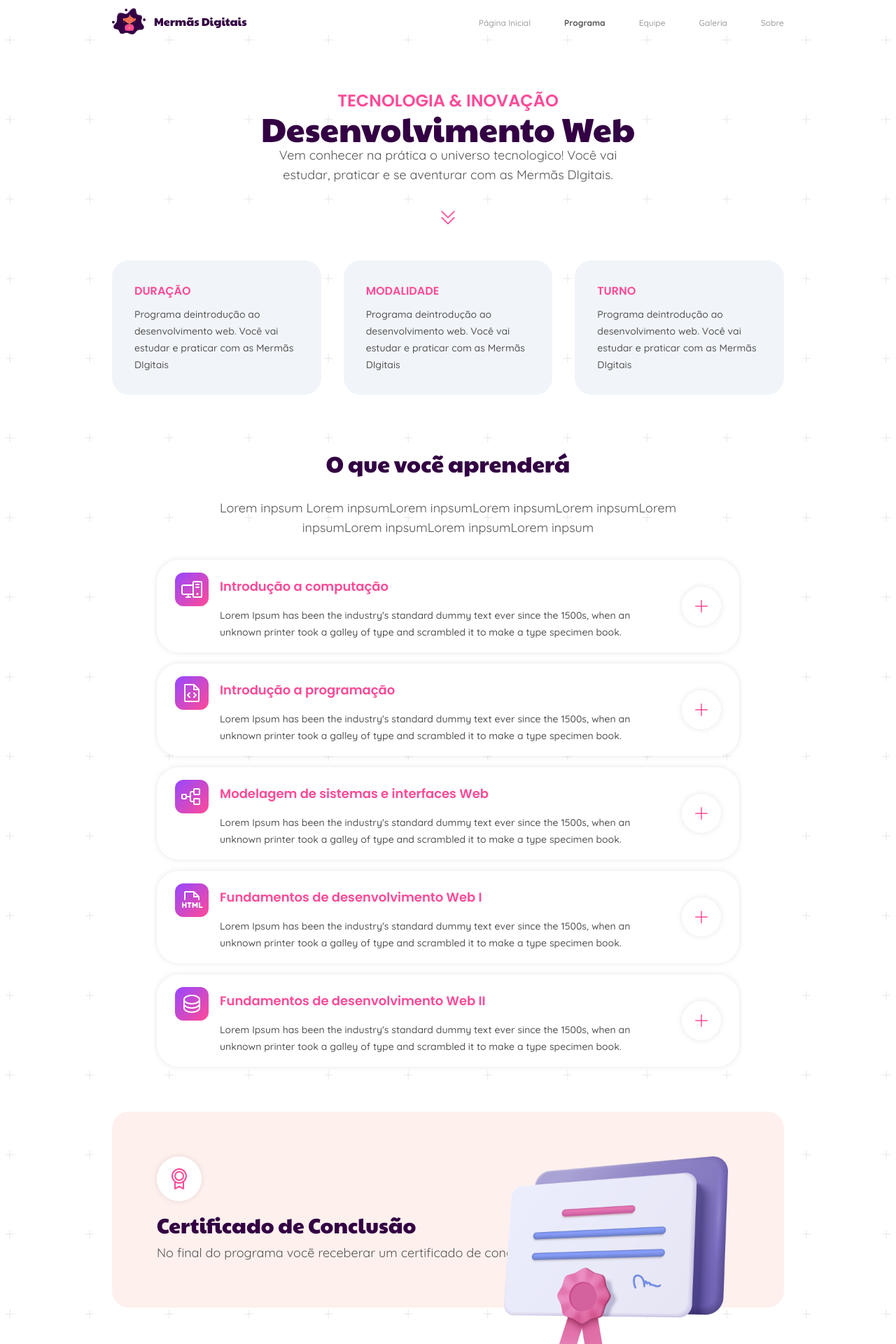
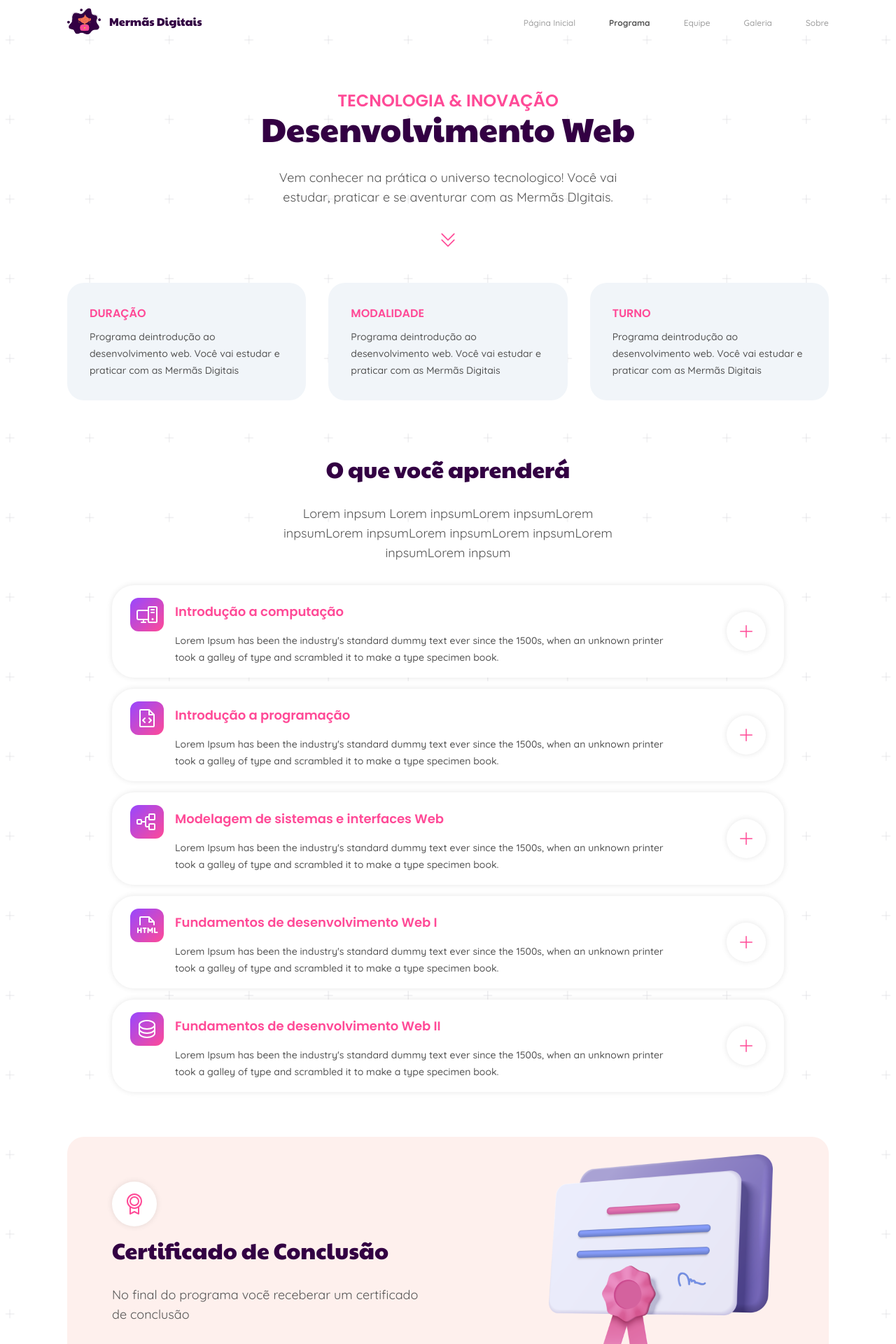
Before and after one commit to mermas-digitais/mermas-site-react, a React (Vite) app: page /programa in a window 1280 px wide. Shown: the top 1920 px of the page at 70% size. Built offline with nearby package versions, Linux system fonts and the light colour scheme.

Commit message:
activity page responsiveness

```diff
--- a/src/components/activities/attention.tsx
+++ b/src/components/activities/attention.tsx
@@ -4,10 +4,10 @@ type AttentionProps = {
 }
 export const Attention = ({clickScroll}:AttentionProps) => {
   return (
-    <div className="flex flex-col items-center">
+    <div className="flex flex-col items-center text-center">
       <h4>Tecnologia & Inovação</h4>
       <h2>Desenvolvimento Web</h2>
-      <p className="w-[32rem] text-center">
+      <p className="md:w-[32rem] text-center">
         Vem conhecer na prática o universo tecnologico! Você vai estudar,
         praticar e se aventurar com as Mermãs DIgitais.
       </p>
--- a/src/components/activities/certificate.tsx
+++ b/src/components/activities/certificate.tsx
@@ -3,20 +3,20 @@ import imgCertificado from '../../../public/assets/certificado.png'
 
 export const Certificate = () => {
     return (
-        <div className="relative bg-pink-100 p-16 rounded-3xl flex justify-between">
-        <div className="flex flex-col gap-4">
+        <div className="relative bg-pink-100 p-16 rounded-3xl flex items-center justify-between">
+        <div className="flex flex-col gap-4 z-10">
           <div className="buttonCircle">
             <Medal size={32} color="#ff4a97" />
           </div>
-          <div>
-            <h2 className="text-3xl mb-2">Certificado de Conclusão</h2>
+          <div className="max-lg:w-64 lg:w-[28rem] max-sm:w-full">
+            <h3>Certificado de Conclusão</h3>
             <p>
               No final do programa vocẽ receberar um certificado de conclusão
             </p>
           </div>
         </div>
 
-        <div className="w-80 absolute right-20">
+        <div className="w-64 lg:w-80 absolute right-20 max-sm:invisible">
           <img
             src={imgCertificado}
             className="object-cover"
--- a/src/components/activities/course.tsx
+++ b/src/components/activities/course.tsx
@@ -10,13 +10,13 @@ export const Course = ({refName}:CourseProps) => {
         <div ref={refName}  className=" flex flex-col justify-center items-center gap-8 py-16">
           <div className="text-center">
             <h3>O que vocẽ aprenderá</h3>
-            <p className=' w-[48rem]'>
+            <p className='md:w-[32rem]'>
               Lorem inpsum Lorem inpsumLorem inpsumLorem inpsumLorem inpsumLorem
               inpsumLorem inpsumLorem inpsumLorem inpsum
             </p>
           </div>
 
-          <div className="flex flex-col px-16 gap-4">
+          <div className="flex flex-col md:px-16 max-md:pr-6 gap-4">
             <CardActivitys
               title="Introdução a computação"
               description="Lorem Ipsum has been the industry's standard dummy text ever since the 1500s, when an unknown printer took a galley of type and scrambled it to make a type specimen book. "
--- a/src/components/activities/informations.tsx
+++ b/src/components/activities/informations.tsx
@@ -2,21 +2,21 @@ import { CardInfor } from "../cards/infor";
 
 export const Informations = () => {
   return (
-    <div className="py-4 flex flex-row gap-8">
+    <div className="py-4 flex flex-row gap-8 max-md:flex-col">
       <CardInfor
         title="Duração"
         description="Programa deintrodução ao desenvolvimento web. Você vai estudar e
-                praticar com as Mermãs DIgitais"
+                praticar com as Mermãs Digitais"
       />
       <CardInfor
         title="Modalidade"
         description="Programa deintrodução ao desenvolvimento web. Você vai estudar e
-                praticar com as Mermãs DIgitais"
+                praticar com as Mermãs Digitais"
       />
       <CardInfor
         title="Turno"
         description="Programa deintrodução ao desenvolvimento web. Você vai estudar e
-                praticar com as Mermãs DIgitais"
+                praticar com as Mermãs Digitais"
       />
     </div>
   );
--- a/src/components/cards/activity.tsx
+++ b/src/components/cards/activity.tsx
@@ -15,21 +15,21 @@ export const CardActivitys = ({
 }: CardActivitysProps) => {
   return (
     <div
-      className=" py-4 flex justify-center items-center gap-16
+      className=" py-4 flex justify-center items-center gap-16 relative
     hover:-translate-y-2 transition-all duration-300 cursor-pointer card"
     >
-      <div className="flex flex-col justify-start">
+      <div className="flex flex-col justify-start max-md:gap-4">
         <div className="flex w-full gap-4 items-center">
           <div className="iconRetangle">{props.children}</div>
           <p className="pb-2 text-pink-500 font-semibold font-poppins w-full">
             {title}
           </p>
         </div>
-        <div className='ml-16'>
+        <div className='md:ml-16'>
           <span className="text-sm">{description}</span>
         </div>
       </div>
-      <div className="buttonCircle">
+      <div className="buttonCircle max-md:absolute max-md:-right-8">
         <Plus size={24} color="#ff4a97" />
       </div>
     </div>
--- a/src/components/footer/index.tsx
+++ b/src/components/footer/index.tsx
@@ -37,7 +37,7 @@ export const Footer = () => {
       <footer className="bg-purple-100 flex flex-col items-center">
         <div
           id="help"
-          className="container py-12 flex flex-wrap gap-8 justify-between w-full"
+          className="container py-12 flex flex-wrap gap-8 justify-between"
         >
           <div className="flex flex-col gap-4">
             <div className="flex items-center gap-4">
--- a/src/components/home/about.tsx
+++ b/src/components/home/about.tsx
@@ -15,7 +15,7 @@ export const About = () => {
         </div>
 
         <div className="padding flex container flex-row items-center justify-between gap-12
-        max-md:flex-col">
+        max-lg:flex-col">
           <div className="sm:w-[30rem]
           max-md:max-w-96">
             <img
@@ -26,7 +26,7 @@ export const About = () => {
           </div>
           <div>
             <div className="w-[30rem] ml-auto text-left
-            max-md:w-full">
+            max-lg:w-full">
               <h3>Éguas, ainda não conhece?</h3>
               <p className="pb-6">
                 O Mermãs Digitais é um projeto de extensão do IFMA - Campus
@@ -37,7 +37,7 @@ export const About = () => {
               </p>
               <Link
                 to="/sobre"
-                className="flex items-center gap-1 pb-6 w-80 border-b-[1px] border-purple-100 font-poppins font-semibold text-base text-pink-500"
+                className="flex items-center gap-1 active:bg-transparent pb-6 w-80 border-b-[1px] border-purple-100 font-poppins font-semibold text-pink-500"
               >
                 Conheça nossa história
                 <CaretRight size={20} weight="bold"/>
--- a/src/components/home/attention.tsx
+++ b/src/components/home/attention.tsx
@@ -30,7 +30,7 @@ export const Home = () => {
           <div className="w-full h-full items-center flex justify-center">
             <div
               className="relative
-            max-md:w-[20rem]"
+            max-lg:w-[20rem]"
             >
               <div
                 className="flex retative justify-center items-center
@@ -56,7 +56,7 @@ export const Home = () => {
                     src={imgPerson1}
                   />
                   <div className="flex flex-col mr-2">
-                    <h5>Ana Clara</h5>
+                    <h6>Ana Clara</h6>
                     <span className="text-xs">
                       Foi uma experiência incrivel!
                     </span>
@@ -69,7 +69,7 @@ export const Home = () => {
                     src={imgPerson2}
                   />
                   <div className="flex flex-col mr-2">
-                    <h5>Ana Clara</h5>
+                    <h6>Ana Clara</h6>
                     <span className="text-xs">Ameii, sou digital!!</span>
                   </div>
                 </div>
--- a/src/components/home/register.tsx
+++ b/src/components/home/register.tsx
@@ -6,15 +6,15 @@ export function Register() {
   return (
     <section className="delay_distance w-[100vw]">
       <div className="flex container items-center justify-center gap-16 padding
-      max-sm:flex-col">
+      max-lg:flex-col">
         <div>
           <img
-            className="w-[32rem]"
+            className="w-[28rem]"
             src={imgMenina}
             alt="Menina anunciando os requisitos"
           />
         </div>
-        <div className="w-[50%] max-md:w-full">
+        <div className="w-[50%] max-lg:w-full">
           <h4>Perde tempo não, miga!</h4>
           <h3>Se você gostou, confira os requisitos para participar:</h3>
 
--- a/src/styles/main.css
+++ b/src/styles/main.css
@@ -8,7 +8,7 @@
     text-4xl md:text-5xl xl:text-[3.5rem];
   }
   h2 {
-    @apply font-paytone font-normal  text-purple-900
+    @apply font-paytone font-normal  text-purple-900 mb-4 md:mb-8
     text-3xl md:text-4xl xl:text-5xl;
   }
 
@@ -23,6 +23,10 @@
   h5{
     @apply font-poppins font-bold text-purple-900
     text-base md:text-lg xl:text-xl;
+  }
+  h6{
+    @apply font-poppins font-bold text-purple-900
+    text-xs md:text-xs xl:text-sm;
   }
   p {
     @apply font-quicksand font-normal text-gray-400
@@ -43,7 +47,7 @@
   }
 
   input::placeholder, textarea::placeholder{
-    @apply text-gray-300 text-xs font-medium;
+    @apply text-gray-300 text-sm font-medium;
   }
 
   table{
@@ -65,6 +69,9 @@
   th, td{
     @apply px-8 py-3 text-xs text-start text-gray-400;
   }
+  a{
+    @apply active:bg-transparent text-base md:text-lg xl:text-xl;
+  }
 
 }
 
@@ -74,7 +81,7 @@
   }
 
   .container {
-    @apply xl:mx-auto xl:w-[68rem] my-0 w-full px-6 md:px-12 xl:px-16 ;
+    @apply xl:mx-auto xl:w-[68rem] my-0 w-full px-6 md:px-8 xl:px-0;
   }
 
   .card{
```
Also changed, not shown: src/components/home/form.tsx (+5 -5 lines), src/components/menu/header.tsx (+6 -5 lines).
